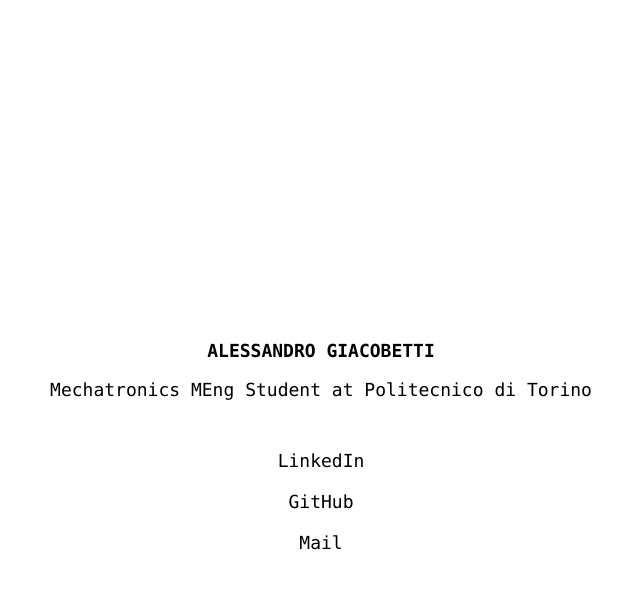
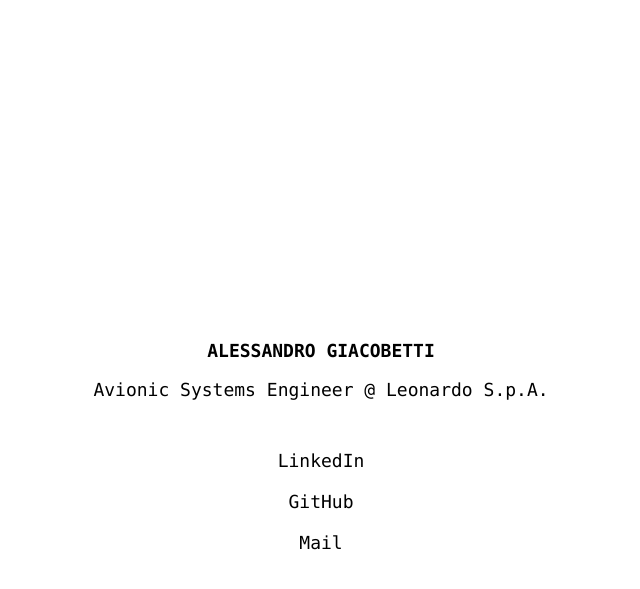
Before and after one commit to alessgiacobetti/alessgiacobetti.github.io, a Jekyll site: the page index.html, which Jekyll copies as it is, in a window 1280 px wide. Shown: the top 589 px of the page, without its empty margins (319-959 px from the left). Built offline with Jekyll 4.4.1, drawn with Linux system fonts in a browser that asks for light colours.

Commit message:
Job Update
With link to employer page

```diff
--- a/index.html
+++ b/index.html
@@ -11,11 +11,14 @@
     <main class="container" id="container">
         <div class="intro-text">
             <h1 class="heading">ALESSANDRO GIACOBETTI</h1>
-            <p class="description">Mechatronics MEng Student at Politecnico di Torino</p>
+            <p class="description">
+                Avionic Systems Engineer @ <a href="https://www.leonardo.com/it/home" target="_blank" rel="noopener noreferrer">Leonardo S.p.A.</a>
+            </p>
         </div>
-        </main>
+    </main>
 
-    <a href="/dispatches/" class="bookmark-link" aria-label="Dispatches">  <span class="bookmark-shape"></span>
+    <a href="/dispatches/" class="bookmark-link" aria-label="Dispatches">
+        <span class="bookmark-shape"></span>
     </a>
-    </body>
+</body>
 </html>
--- a/styles.css
+++ b/styles.css
@@ -129,6 +129,17 @@
     font-size: 18px;
     margin-bottom: 20px;
 }
+
+/* ADDED: Specific style for links inside the description text (Leonardo link) */
+.description a {
+    color: var(--text-color);
+    text-decoration: none;
+}
+
+.description a:hover {
+    text-decoration: var(--link-hover-decoration);
+}
+
 
 /* Style dynamically added links on homepage */
 .dynamic-link {
```
